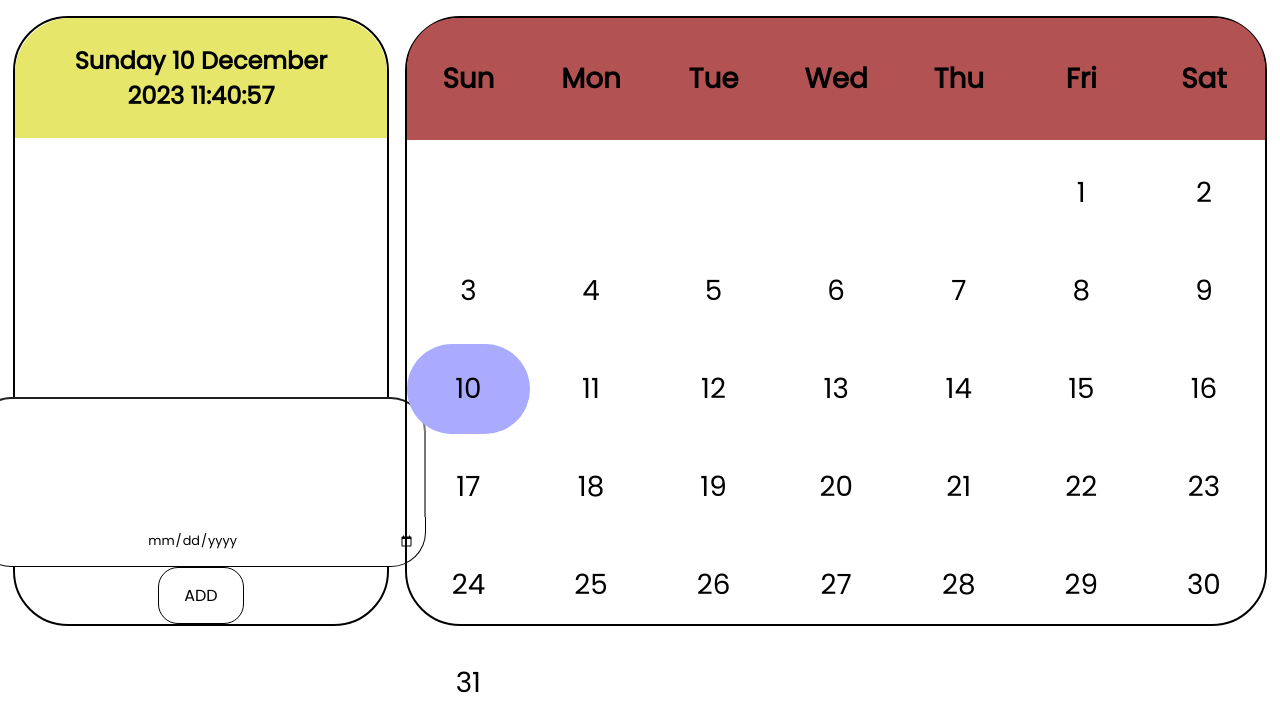
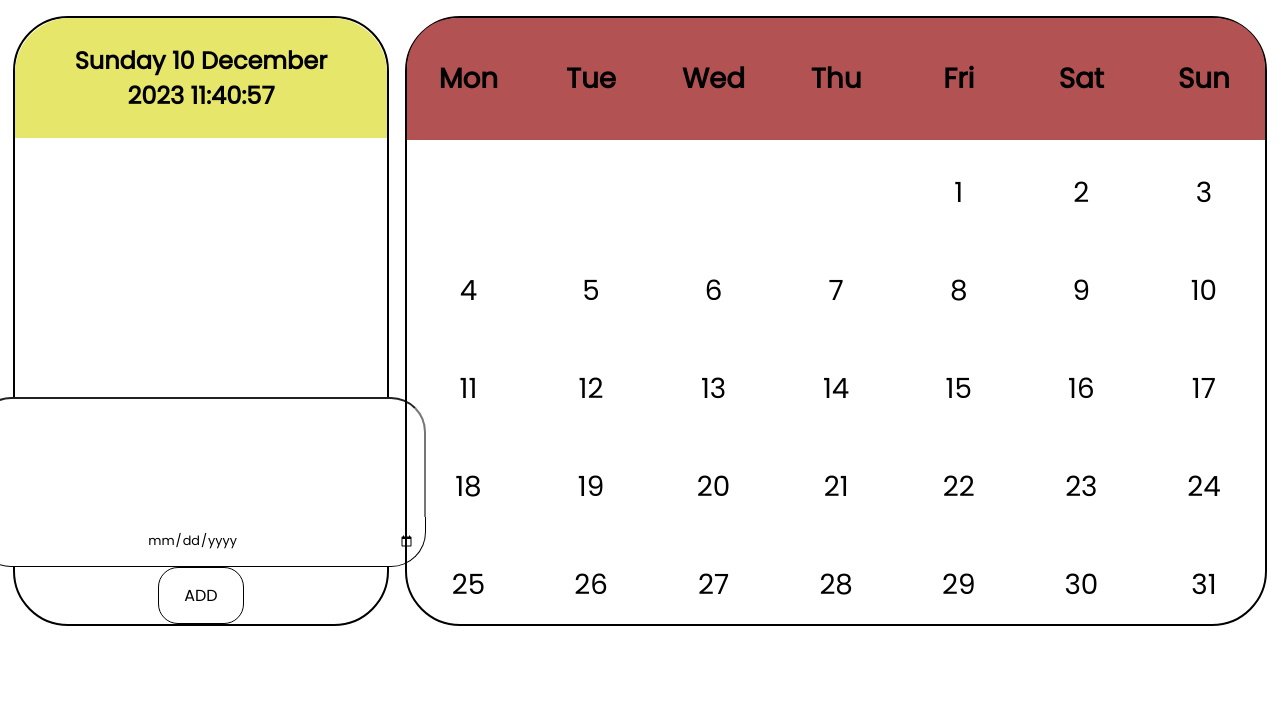
Before and after one commit to Vincent1Vincent2/Calendar, a website: page public/index.html in a window 1280 px wide. Shown: the part 133-861 px from the top of the page. After the commit the page ends 800 px from the top, so only its background shows below. Drawn offline with Linux system fonts and the light colour scheme.

Commit message:
Comparing files and trying to fix cypress issue finding 2 li instead of 1

```diff
--- a/public/calender.js
+++ b/public/calender.js
@@ -3,7 +3,6 @@ function initCalender() {
   //Display current months calendar
   generateCalendar(today.getFullYear(), today.getMonth());
 }
-
 //Declare variables
 const monthBack = document.getElementById('monthBack');
 const monthForward = document.getElementById('monthForward');
@@ -70,7 +69,11 @@ function daysInMonth(month, year) {
 
 //Function to get the starting day of the month (1 = monday)
 function getFirstDayOfMonth(month, year) {
-  return new Date(year, month, 1).getDay();
+  let day = new Date(year, month, 1).getDay() - 1;
+  if (day === -1) {
+    day += 7;
+  }
+  return day;
 }
 
 //Function to generate the numbers/days in calendar
@@ -82,36 +85,56 @@ function generateCalendar(year, month) {
   //Clear current dates
   dateContainer.innerHTML = '';
 
-  //Add empty li elements befor the first day and remove hover effect
+  //Add empty li elements before the first day and remove hover effect
   for (let i = 0; i < firstDay; i++) {
     const emptyLi = document.createElement('li');
     emptyLi.className = 'date empty';
     emptyLi.style.pointerEvents = 'none';
+    emptyLi.dataset.cy = 'calendar-cell';
     dateContainer.appendChild(emptyLi);
   }
 
   for (let i = 1; i <= days; i++) {
-    const li = document.createElement('li');
-    li.className = 'date';
+    const calanderDate = document.createElement('li');
+    const dateSpan = document.createElement('span');
+    calanderDate.className = 'date';
+    const currentDate = `${currentYear}-${String(currentMonth + 1).padStart(
+      2,
+      '0',
+    )}-${String(i).padStart(2, '0')}`;
+    calanderDate.dataset.date = currentDate;
 
-    // //Added class for hover effect on page load
+    // Apply a class for styling today's date
     if (
-      year === currentYear &&
-      month === currentMonth &&
-      i === new Date().getDate()
+      i === today.getDate() &&
+      month === today.getMonth() &&
+      year === today.getFullYear()
     ) {
-      li.classList.add('current-day');
-    }
-    if (
-      year === currentYear &&
-      month === currentMonth &&
-      i === new Date().getDate()
-    ) {
-      li.classList.add('initial-hover');
+      calanderDate.classList.add('today');
     }
 
-    li.dataset.cy = 'calendar-cell-date';
-    li.textContent = i;
-    dateContainer.appendChild(li);
+    calanderDate.dataset.cy = 'calendar-cell';
+    dateSpan.dataset.cy = 'calendar-cell-date';
+    dateSpan.textContent = i;
+    dateContainer.appendChild(calanderDate);
+    calanderDate.appendChild(dateSpan);
+
+    const todoCount = todos.filter(function (todo) {
+      return todo.date === currentDate;
+    }).length;
+
+    if (todoCount > 0) {
+      const todoNumberSpan = document.createElement('span');
+      todoNumberSpan.classList.add('todoCount');
+      todoNumberSpan.dataset.cy = 'calendar-cell-todos';
+      todoNumberSpan.textContent = todoCount;
+      calanderDate.appendChild(todoNumberSpan);
+    }
+
+    calanderDate.addEventListener('click', function () {
+    //calanderDate.addEventListener('mouseover', function () {
+      const clickedDate = this.dataset.date;
+      createTodoStructure(clickedDate);
+    });
   }
 }
--- a/public/index.html
+++ b/public/index.html
@@ -61,13 +61,13 @@
       </aside>
       <div class="calenderContainer">
         <ul class="daysName">
-          <li data-cy="calendar-cell">Sun</li>
           <li data-cy="calendar-cell">Mon</li>
           <li data-cy="calendar-cell">Tue</li>
           <li data-cy="calendar-cell">Wed</li>
           <li data-cy="calendar-cell">Thu</li>
           <li data-cy="calendar-cell">Fri</li>
           <li data-cy="calendar-cell">Sat</li>
+          <li data-cy="calendar-cell">Sun</li>
         </ul>
         <ul id="dateContainer" class="dateContainer" data-cy="calendar-body">
           <li class="date" data-cy="calendar-cell-date">1</li>
--- a/public/welcome.js
+++ b/public/welcome.js
@@ -32,7 +32,7 @@ function updateTime() {
   ];
   let day = days[today.getDay()];
   let month = months[today.getMonth()];
-  let date = today.getDate();
+  let date = addZeroIfNeeded(today.getDate());
   let hours = addZeroIfNeeded(today.getHours());
   let minutes = addZeroIfNeeded(today.getMinutes());
   let seconds = addZeroIfNeeded(today.getSeconds());
```
Also changed, not shown: public/prettier.config.js (line endings or trailing spaces).
